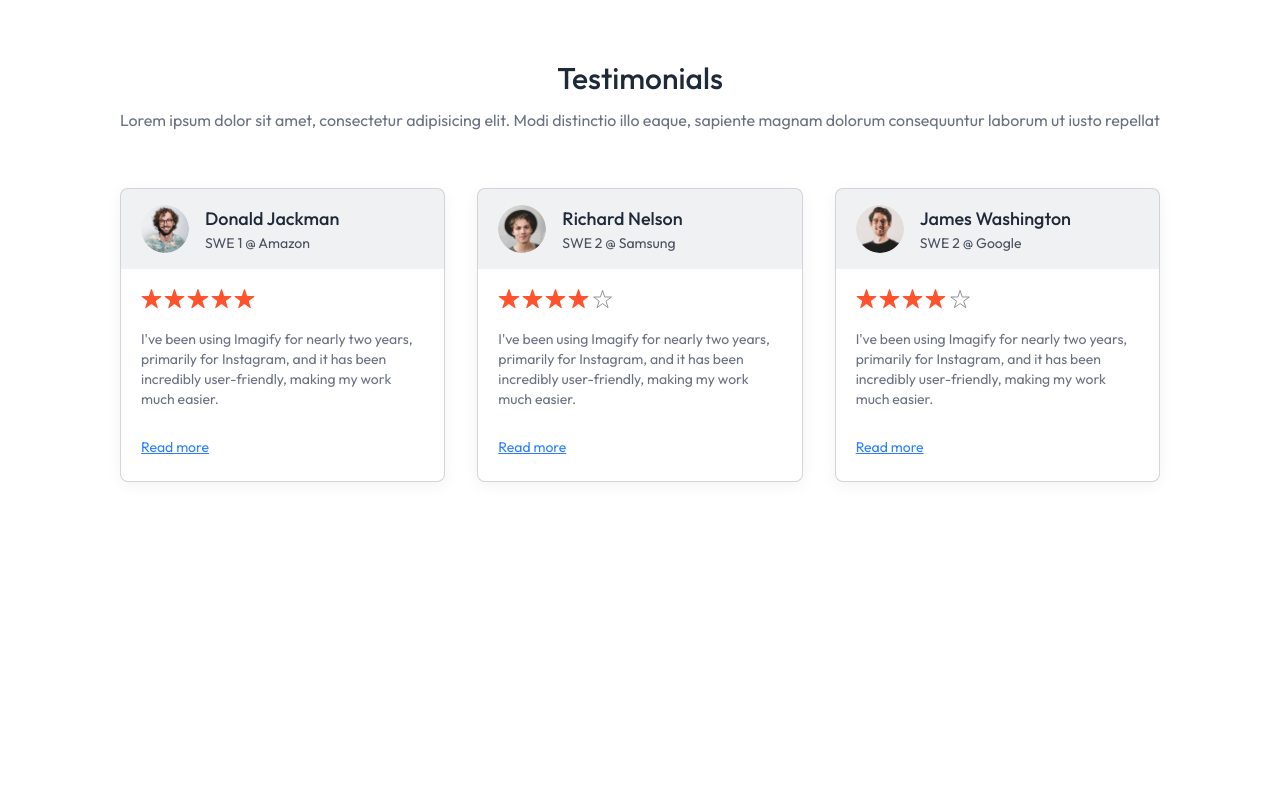
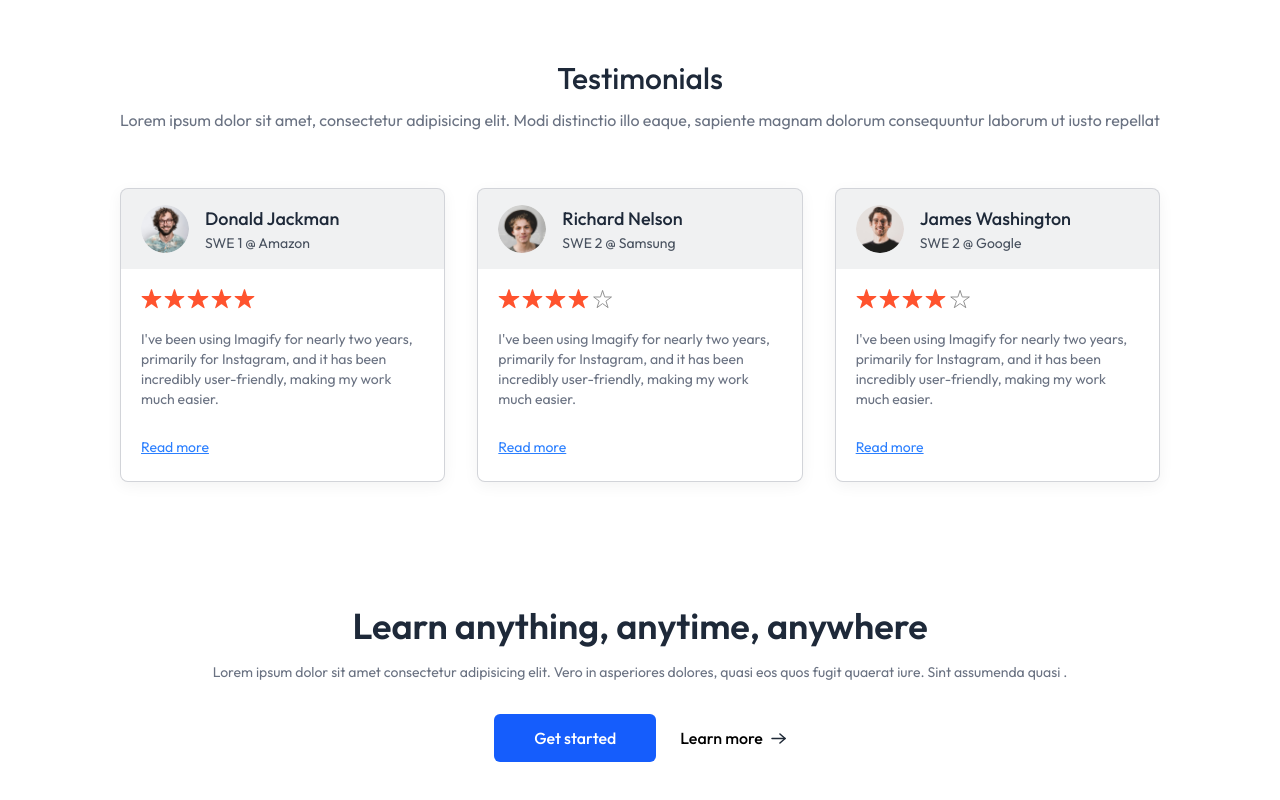
Before and after one commit to Enisco29/lms, a React (Vite) app in the folder client/: page / in a window 1280 px wide. Shown: the part 1358-2158 px from the top of the page. Before the commit the page ends 1896 px from the top, so only its background shows below. Built offline with nearby package versions, Linux system fonts and the light colour scheme; no server answers.

Commit message:
added callToAction section

```diff
--- a/client/src/components/students/CallToAction.jsx
+++ b/client/src/components/students/CallToAction.jsx
@@ -1,9 +1,27 @@
-import React from 'react'
+import React from "react";
+import { assets } from "../../assets/assets";
 
 const CallToAction = () => {
   return (
-    <div>CallToAction</div>
-  )
-}
+    <div className="flex flex-col items-center gap-4 pt-10 pb-24 px-8 md:px-0 md:w-[70%]">
+      <h1 className="text-xl md:text-4xl text-gray-800 font-semibold">
+        Learn anything, anytime, anywhere
+      </h1>
+      <p className="text-gray-500 sm:text-sm">
+        Lorem ipsum dolor sit amet consectetur adipisicing elit. Vero in
+        asperiores dolores, quasi eos quos fugit quaerat iure. Sint assumenda
+        quasi .
+      </p>
+      <div className="flex items-center font-medium gap-6 mt-4">
+        <button className="px-10 py-3 rounded-md text-white bg-blue-600">
+          Get started
+        </button>
+        <button className="flex items-center gap-2">
+          Learn more <img src={assets.arrow_icon} alt="arrow_icon" />
+        </button>
+      </div>
+    </div>
+  );
+};
 
-export default CallToAction
+export default CallToAction;
--- a/client/src/pages/students/Home.jsx
+++ b/client/src/pages/students/Home.jsx
@@ -1,3 +1,4 @@
+import CallToAction from "../../components/students/CallToAction";
 import Companies from "../../components/students/Companies";
 import Coursesection from "../../components/students/Coursesection";
 import Hero from "../../components/students/Hero";
@@ -7,9 +8,10 @@ const Home = () => {
   return (
     <div className="flex flex-col items-center space-y-7 text-center">
       <Hero />
-      <Companies/>
-      <Coursesection/>
-      <Testimonials/>
+      <Companies />
+      <Coursesection />
+      <Testimonials />
+      <CallToAction />
     </div>
   );
 };
```
